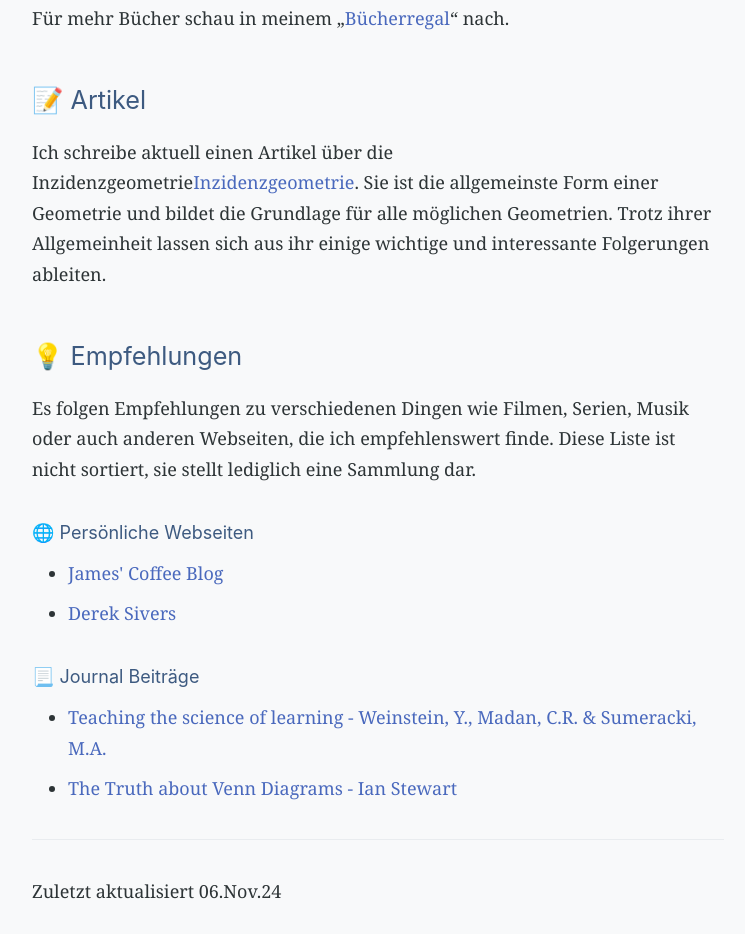
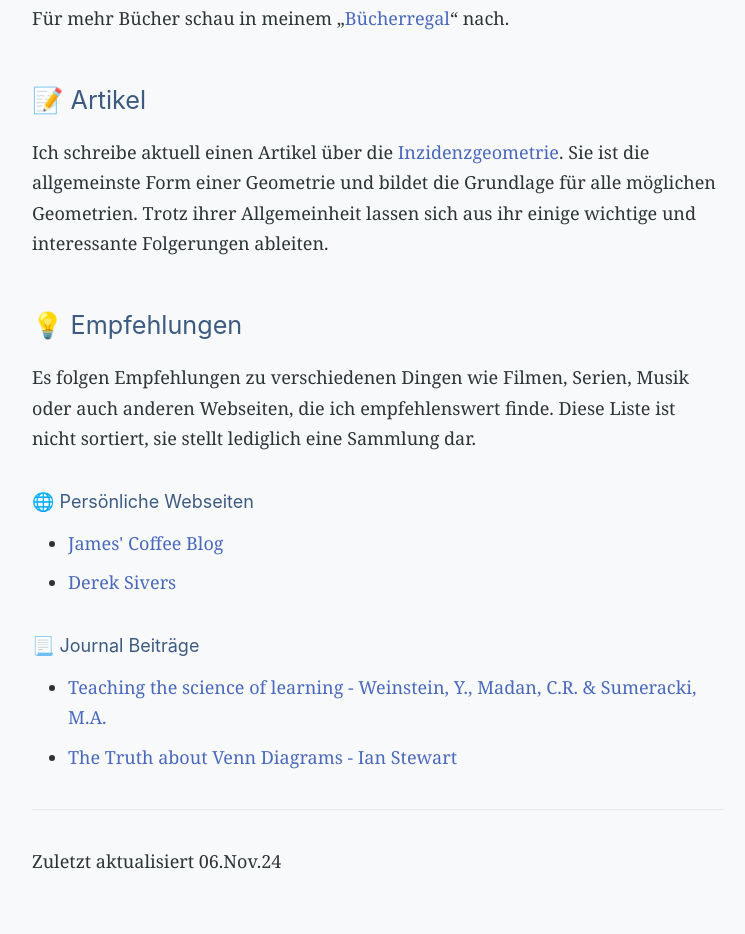
Before and after one commit to Jakob-Ws/Jakob-Ws-Test, a plain HTML site: page now.html in a window 1280 px wide. Shown: the part 866-1800 px from the top of the page, without its empty margins (262-1007 px from the left). Drawn offline with Linux system fonts and the light colour scheme.

Commit message:
Update now.html

```diff
--- a/now.html
+++ b/now.html
@@ -43,7 +43,7 @@
 
 <h3>&#128221; Artikel</h3>
 	<p>
-		Ich schreibe aktuell einen Artikel über die Inzidenzgeometrie<a href="https://de.wikipedia.org/wiki/Inzidenzgeometrie"target="_blank">Inzidenzgeometrie</a>.
+		Ich schreibe aktuell einen Artikel über die <a href="https://de.wikipedia.org/wiki/Inzidenzgeometrie"target="_blank">Inzidenzgeometrie</a>.
 		Sie ist die allgemeinste Form einer Geometrie und bildet die Grundlage für alle möglichen Geometrien. Trotz ihrer Allgemeinheit lassen sich aus ihr
 		einige wichtige und interessante Folgerungen ableiten.
 	</p>
```
